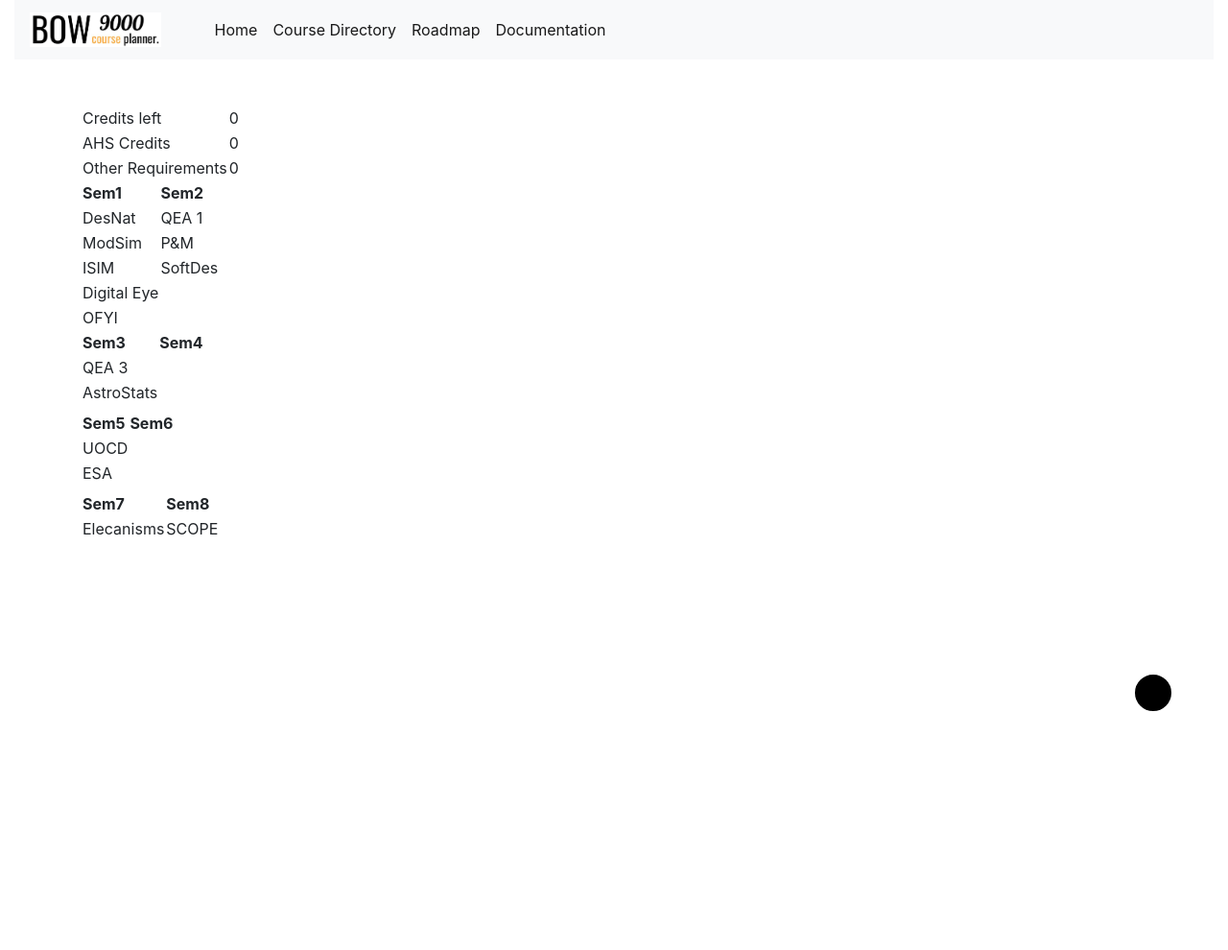
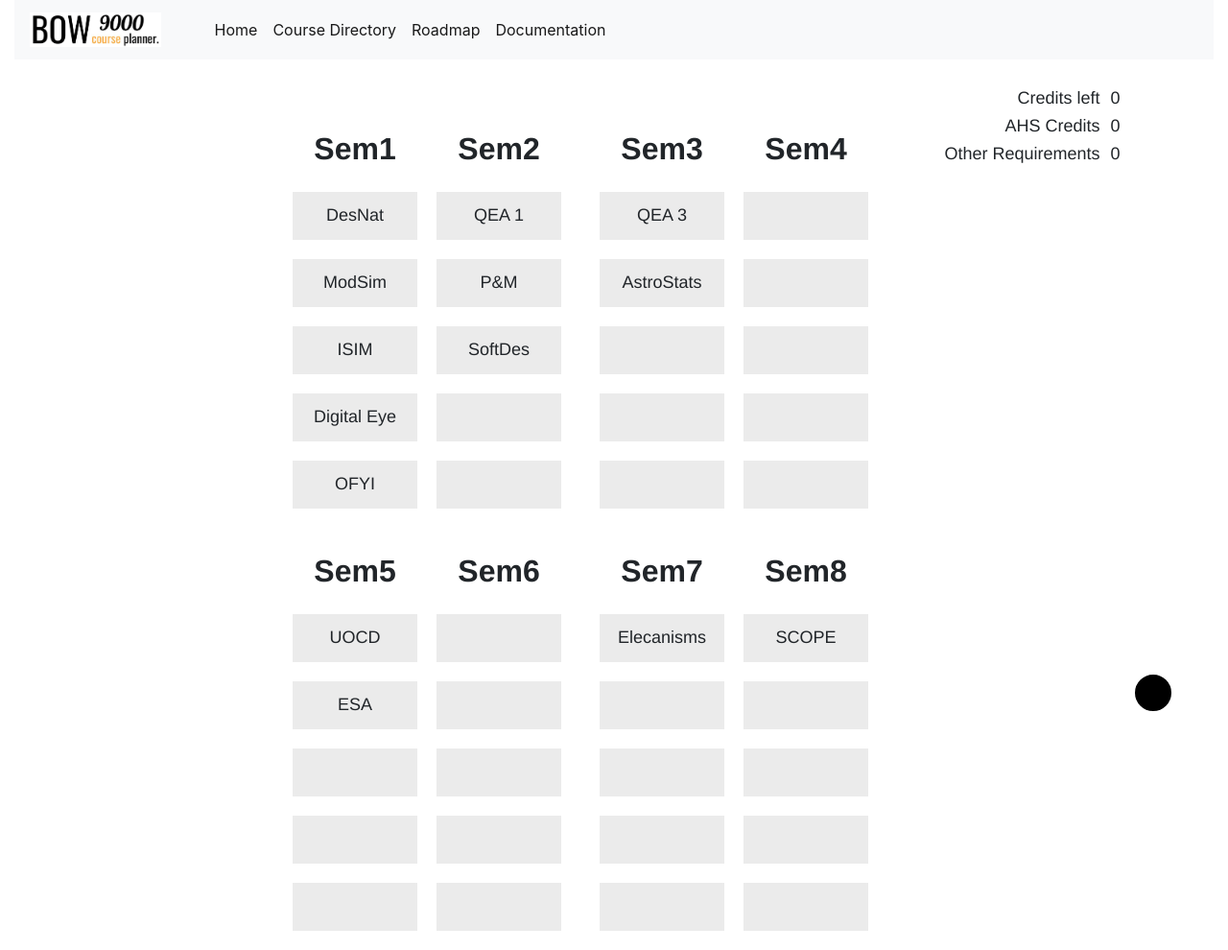
Before and after one commit to jamesHo22/CoursePlanner9000, a Flask app: page /roadmap/ in a window 1280 px wide. Shown: the whole page at 96% size. Before the commit the page ends 741 px from the top, so only its background shows below. Run offline with Flask 2, Linux system fonts and the light colour scheme; some libraries are stand-ins or nearby versions.

Commit message:
Began changing CSS to improve roadmap UX

```diff
--- a/static/styles/roadmap.css
+++ b/static/styles/roadmap.css
@@ -5,28 +5,23 @@
     font-family: "Helvetica Neue", Helvetica, Arial, sans-serif;
     font-weight: 400;
     width: 520px;
-    /* margin: auto; */
-    /* position: relative; */
-    /* padding-top: 88px; */
     top: -44px;
     width: 100%;
     text-align: center;
-    }
+ }
 
 .roadmap table{
     border-collapse: separate;
     border-spacing: 20px;
-    /* border: darkblue; */
     float: left;
-
 }
 
 .roadmap th {
     font-size: 32px;
     font-weight: 700;
     border-width: 1px;
+}
 
-}
 .roadmap td {
     font-size: 18px;
     width: 130px;
@@ -34,29 +29,25 @@
     padding: 10px;
     background-color: rgb(235, 235, 235);
 }
+
 .roadmap td:hover {
-    background-color: #ffdf86;
+    background-color: rgb(255, 196, 4);
 }
-
 
 /* CREDITS TABLE  */
 
 .credits {
     font-family: "Helvetica Neue", Helvetica, Arial, sans-serif;
     font-weight: 400;
-    /* margin: auto; */
     position: absolute;
     padding-top: 88px;
-    top: -65px;
-    right: 80px;
+    top: 0px;
+    right: 8%;
 }
 
 .credits table {
-    /* width: 504px; */
     font-size: 18px;
     border-spacing: 0;
-    margin-right: 90px;
-    margin-top: 60px;
     padding: 50px;
 }
 
--- a/templates/roadmap.html
+++ b/templates/roadmap.html
@@ -5,141 +5,11 @@
 {% block content %}
 
 <head>
-<link rel="stylesheet" href="{{ url_for('static', filename='../static/css/roadmap.css') }}">
+<link rel="stylesheet" href="{{ url_for('static', filename='../static/styles/roadmap.css') }}">
 <link rel="stylesheet" href="https://stackpath.bootstrapcdn.com/bootstrap/4.3.1/css/bootstrap.min.css" integrity="sha384-ggOyR0iXCbMQv3Xipma34MD+dH/1fQ784/j6cY/iJTQUOhcWr7x9JvoRxT2MZw1T" crossorigin="anonymous">
 <script src="//ajax.googleapis.com/ajax/libs/jquery/1.9.1/jquery.min.js"></script>
 
 <title>Course Planner 9000</title>
-
-<!-- <style>
-
-    /* ROADMAP TABLE  */
-
-    .roadmap {
-    font-family: "Helvetica Neue", Helvetica, Arial, sans-serif;
-    font-weight: 400;
-    width: 520px;
-    /* margin: auto; */
-    /* position: relative; */
-    /* padding-top: 88px; */
-    top: -44px;
-    width: 100%;
-    text-align: center;
-    }
-
-    .roadmap table{
-      border-collapse: separate;
-      border-spacing: 20px;
-      /* border: darkblue; */
-      float: left;
-
-    }
-
-    .roadmap th {
-        font-size: 32px;
-        font-weight: 700;
-        border-width: 1px;
-
-    }
-    .roadmap td {
-        font-size: 18px;
-        width: 130px;
-        height: 50px;
-        padding: 10px;
-        background-color: rgb(235, 235, 235);
-    }
-    .roadmap td:hover {
-        background-color: #ffdf86;
-    }
-
-
-    /* CREDITS TABLE  */
-
-    .credits {
-    font-family: "Helvetica Neue", Helvetica, Arial, sans-serif;
-    font-weight: 400;
-    /* margin: auto; */
-    position: absolute;
-    padding-top: 88px;
-    top: -65px;
-    right: 80px;
-    }
-
-    .credits table {
-    /* width: 504px; */
-    font-size: 18px;
-    border-spacing: 0;
-    margin-right: 90px;
-    margin-top: 60px;
-    padding: 50px;
-    }
-
-    .credits td {
-        text-align: right;
-        padding-right: 10px;
-    }
-
-    #main {
-      margin-left: 200px;
-    }
-
-    /*
-    CLICK AND DRAG
-
-    #mydiv {
-    position: absolute;
-    z-index: 9;
-    background-color: #f1f1f1;
-    text-align: center;
-    border: 1px solid #d3d3d3;
-    } */
-
-    /* .search-container {
-      float: right;
-    }
-
-    input[type=text] {
-      padding: 6px;
-      margin-top: 8px;
-      font-size: 17px;
-      border: none;
-    }
-
-    .search-container button {
-      float: right;
-      padding: 6px 10px;
-      margin-top: 8px;
-      margin-right: 16px;
-      background: #ddd;
-      font-size: 17px;
-      border: none;
-      cursor: pointer;
-    }
-
-    .search-container button:hover {
-      background: #ccc;
-    }
-
-    @media screen and (max-width: 600px) {
-      .search-container {
-        float: none;
-      }
-      a, input[type=text], .search-container button {
-        float: none;
-        display: block;
-        text-align: left;
-        width: 100%;
-        margin: 0;
-        padding: 14px;
-      }
-      input[type=text] {
-        border: 1px solid #ccc;
-      }
-    } */
-
-
-</style>  -->
-
 
 </head>
 
@@ -152,6 +22,7 @@
 </div> -->
 
 <meta content='width=device-width, initial-scale=1, maximum-scale=1' name='viewport'>
+
 <div class="credits">
   <table>
     <tbody>
@@ -170,8 +41,6 @@
     </tbody>
   </table>
 </div>
-
-<meta content='width=device-width, initial-scale=1, maximum-scale=1' name='viewport'>
 
 
 <!-- Roadmap V2 -->
@@ -309,75 +178,7 @@
     </table>
   </div>
 </div>
-<!-- Old Roadmap
-<div class="roadmap">
-  <table>
-    <thead>
-      <tr>
-        <th>Sem1</td>
-        <th>Sem2</td>
-        <th>Sem1</td>
-        <th>Sem2</td>
-        <th>Sem1</td>
-        <th>Sem2</td>
-        <th>Sem1</td>
-        <th>Sem2</td>
-      </tr>
-    </thead>
-    <tbody>
-        <tr>
-            <td>DesNat</td>
-            <td>QEA 1</td>
-            <td>QEA 2</td>
-            <td> </td>
-            <td> </td>
-            <td> </td>
-            <td> </td>
-            <td> </td>
-        </tr>
-        <tr>
-            <td>ModSim</td>
-            <td>P&M</td>
-            <td>AstroStats</td>
-            <td> </td>
-            <td> </td>
-            <td> </td>
-            <td> </td>
-            <td> </td>
-        </tr>
-        <tr>
-            <td>ISIM</td>
-            <td>SoftDes</td>
-            <td> </td>
-            <td> </td>
-            <td> </td>
-            <td> </td>
-            <td> </td>
-            <td> </td>
-        </tr>
-        <tr>
-            <td>Digital Eye</td>
-            <td> </td>
-            <td> </td>
-            <td> </td>
-            <td> </td>
-            <td> </td>
-            <td> </td>
-            <td> </td>
-        </tr>
-        <tr>
-            <td>OFYI</td>
-            <td> </td>
-            <td> </td>
-            <td> </td>
-            <td> </td>
-            <td> </td>
-            <td> </td>
-            <td><span id=result></span></td>
-        </tr>
-    </tbody>
-  </table>
-</div> -->
+
 
 <!-- CLICK AND DRAG ITEMS
 
```
